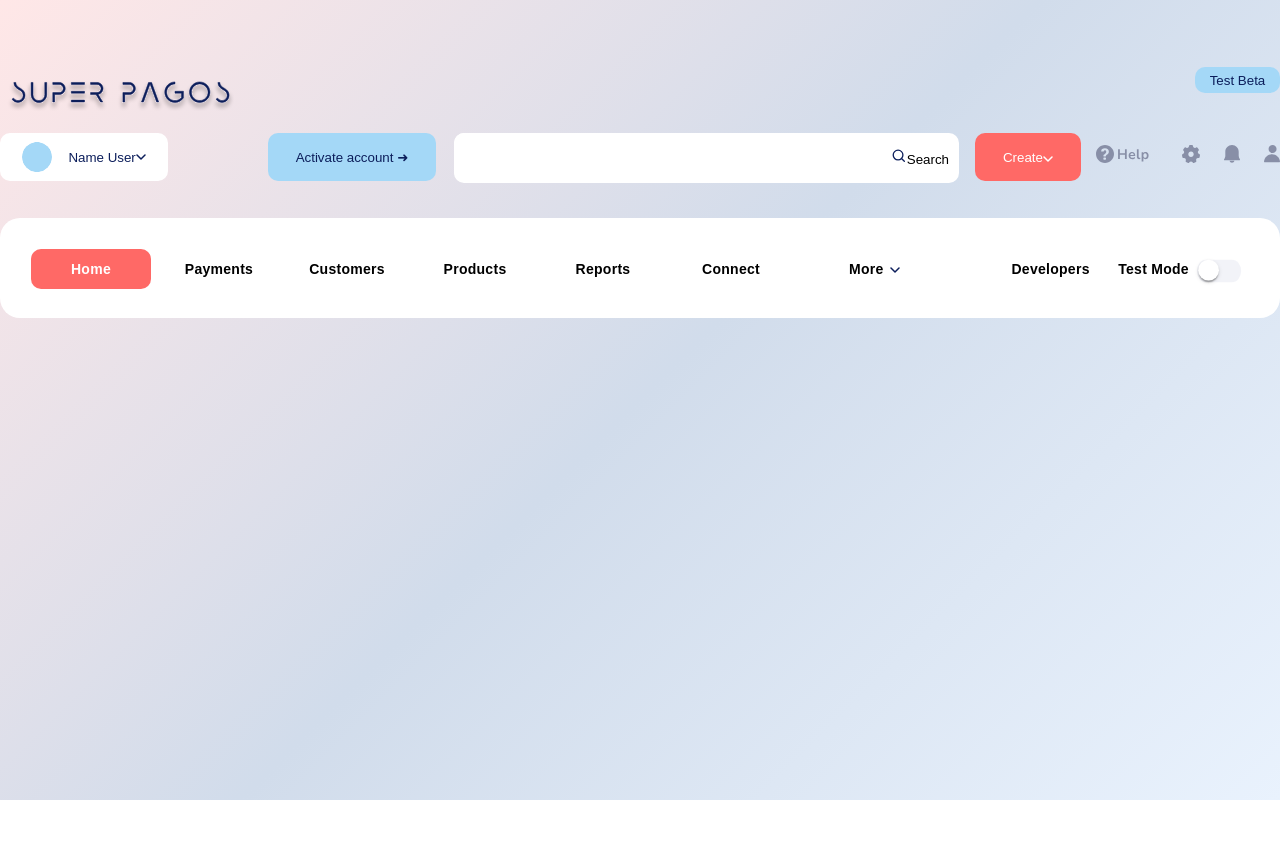
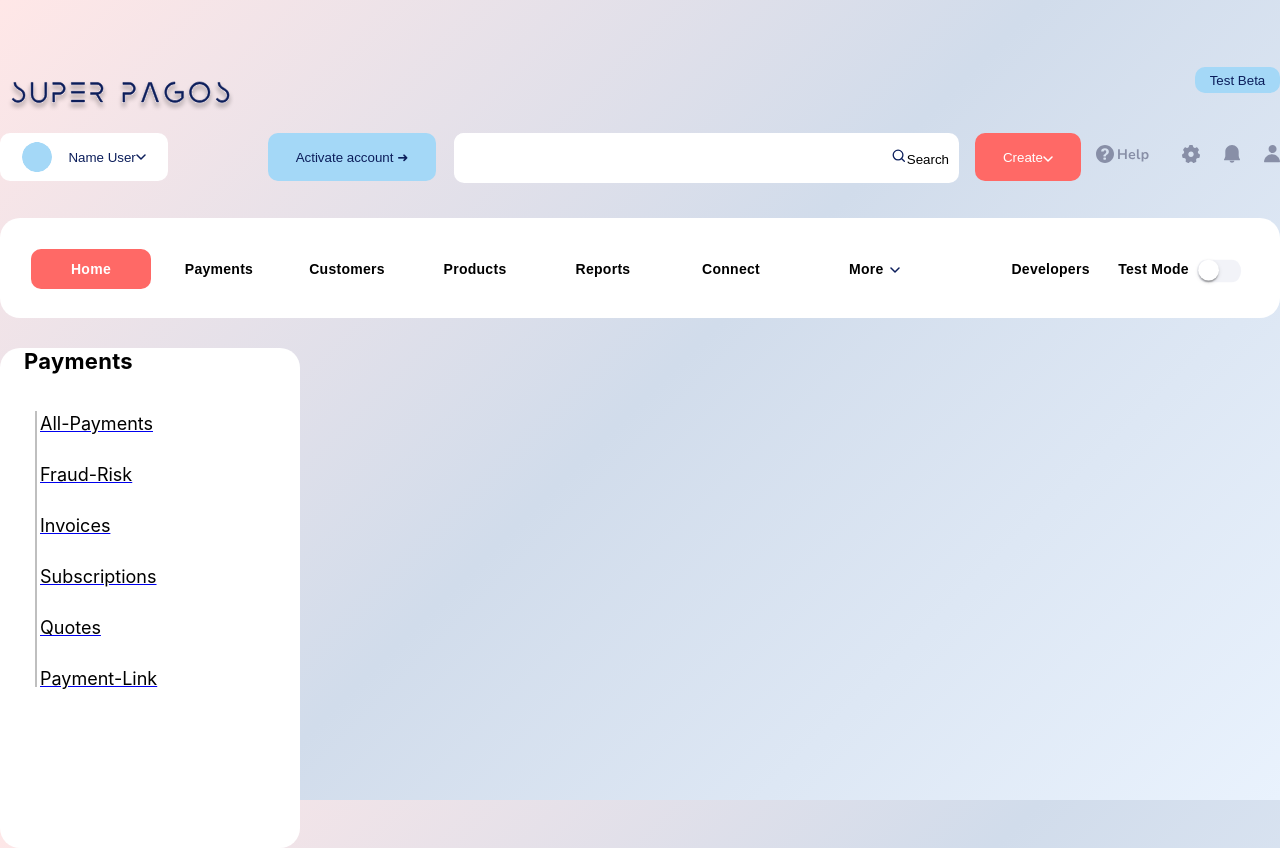
Before and after one commit to popo70023/learn-react-app, a React (Create React App) app: page /Payments/All-transactions in a window 1280 px wide. Before the commit the page ends 800 px from the top, so only its background shows below. Built offline with nearby package versions, Linux system fonts and the light colour scheme.

Commit message:
feat: add Payments sub-routing

```diff
--- a/src/Components/ChartMenu/ChartMenu.scss
+++ b/src/Components/ChartMenu/ChartMenu.scss
@@ -1,9 +1,9 @@
 .ChartMenu {
     position: relative;
     width: 300px;
-    height: 650px;
+    height: 500px;
     border: 1px solid black;
-    background-color: rgb(248, 245, 245);
+    background-color: rgb(255, 255, 255);
     border-radius: 20px;
     border: none;
     border-width: 0;
@@ -33,9 +33,6 @@
       position: relative;
       font-size: 18px;
       color: orange;
-      .payment-link-btn{
-        top: 150px;
-      }
       top:60px;
       right:40px ;
       cursor: pointer;
--- a/src/Components/ChartMenu/ChartMenu.tsx
+++ b/src/Components/ChartMenu/ChartMenu.tsx
@@ -15,12 +15,12 @@ interface MenuButton {
 }
 const ChartMenu: React.FC<ChartMenuProps> = () => {
   const menuButtons: MenuButton[] = [
-    { menuButtonLink: {name: 'All-Payments', link: '/'}, childs: [{name:'All-transactions', link: '/All-transactions'}] },
-    { menuButtonLink: {name:'Fraud-Risk', link: '/'} },
-    { menuButtonLink: {name:'Invoices', link: '/'} },
-    { menuButtonLink: {name:'Subscriptions', link: '/'} },
-    { menuButtonLink: {name:'Quotes', link: '/'} },
-    { menuButtonLink: {name:'Payment-Link', link: '/'}, className: 'payment-link-btn' },
+    { menuButtonLink: {name: 'All-Payments', link: '/Payments'}, childs: [{name:'All-transactions', link: '/Payments/All-transactions'}] },
+    { menuButtonLink: {name:'Fraud-Risk', link: '/Payments'} },
+    { menuButtonLink: {name:'Invoices', link: '/Payments'} },
+    { menuButtonLink: {name:'Subscriptions', link: '/Payments'} },
+    { menuButtonLink: {name:'Quotes', link: '/Payments'} },
+    { menuButtonLink: {name:'Payment-Link', link: '/Payments'}, className: 'payment-link-btn' },
   ];
   const [activeButton, setActiveButton] = useState<string | null>(null);
   const [showChildText, setShowChildText] = useState(false);
--- a/src/app-router.tsx
+++ b/src/app-router.tsx
@@ -3,10 +3,12 @@ import HomePage from "./pages/HomePage/HomePage";
 import PaymentsPage from "./pages/PaymentsPage/PaymentsPage";
 
 const AppRoutes: React.FC = () => (
-        <Routes>
-            <Route path="/" element={<HomePage />} />
-            <Route path="/Payments" element={<PaymentsPage/>} />
-            <Route path="/Customers" element={<HomePage />} />
+     <Routes>
+        <Route path="/" element={<HomePage />} />
+        <Route path="/Payments" element={<PaymentsPage/>} >
+            <Route path="All-transactions" element={<PaymentsPage/>} />
+           </Route>
+        <Route path="/Customers" element={<HomePage />} />
         </Routes>
 );
 
--- a/src/pages/PaymentsPage/PaymentsPage.lazy.tsx
+++ b/src/pages/PaymentsPage/PaymentsPage.lazy.tsx
@@ -1,6 +1,6 @@
 import React, { lazy, Suspense } from 'react';
 
-const LazyPaymentsPage = lazy(() => import('./PaymentsPage'));
+const LazyPaymentsPage = lazy(async() =>await import('./PaymentsPage'));
 
 const PaymentsPage = (props: JSX.IntrinsicAttributes & { children?: React.ReactNode; }) => (
   <Suspense fallback={null}>
```
Also changed, not shown: 1 other file (tests, documents, lock files or other folders).
